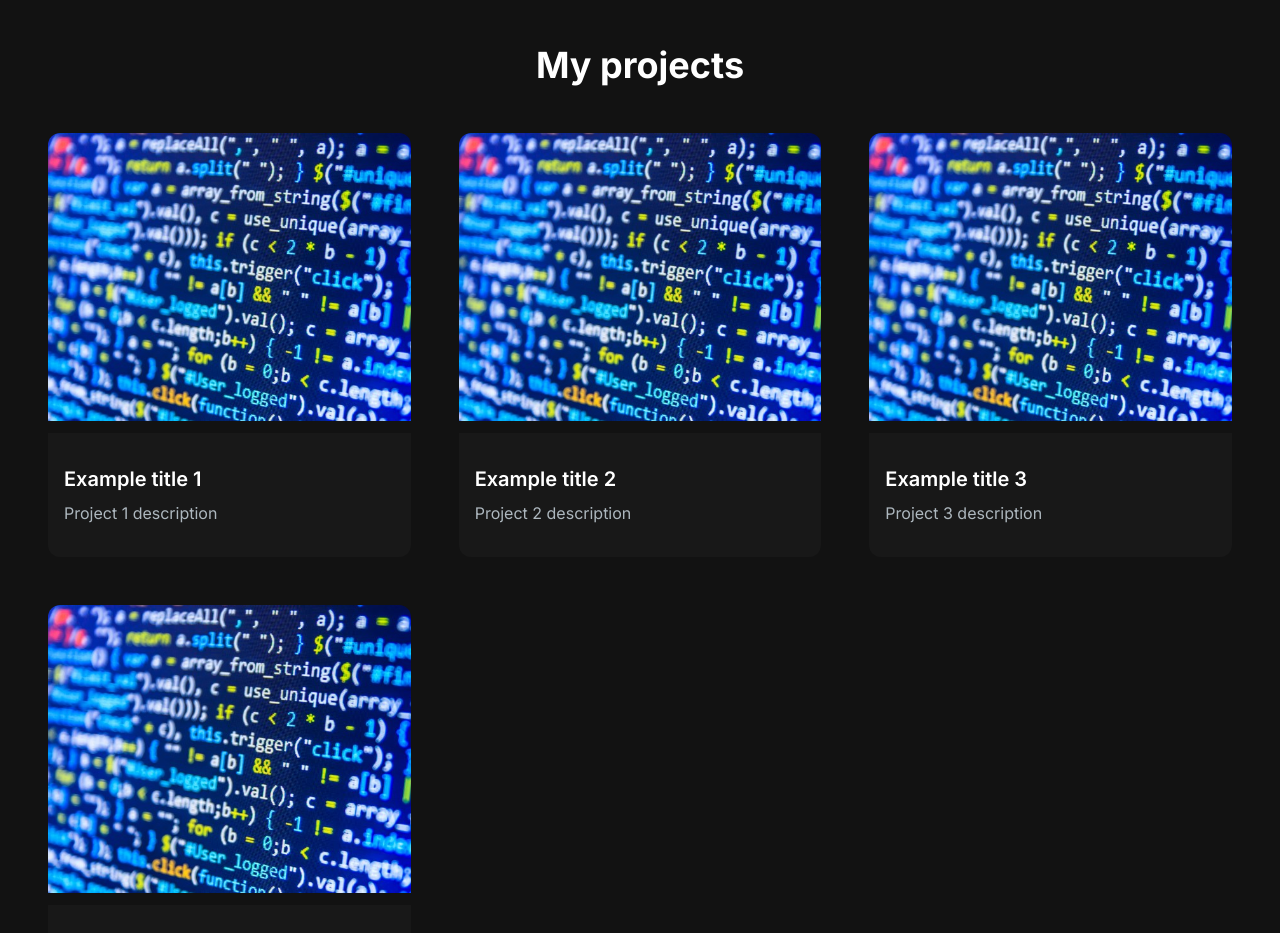
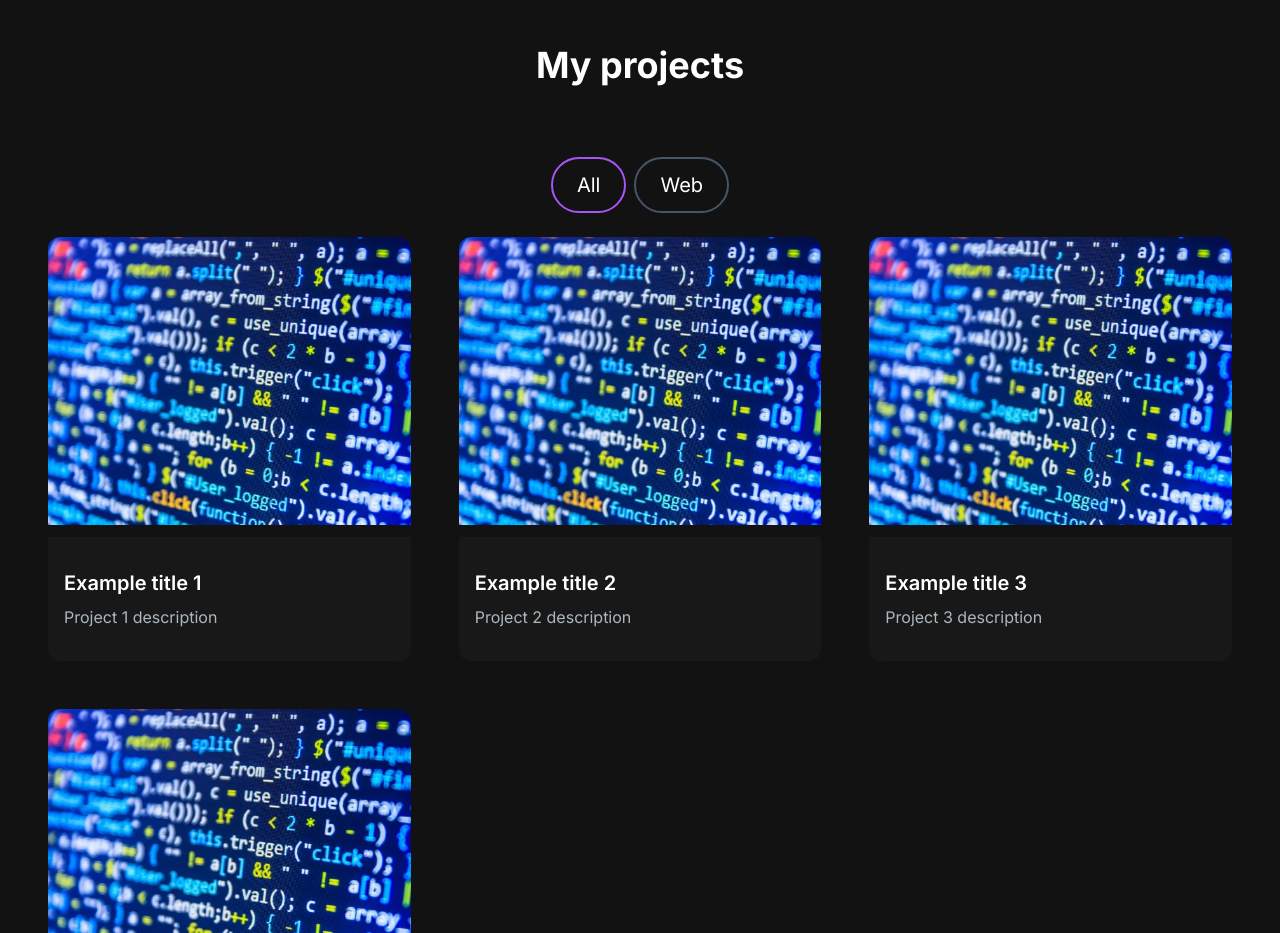
Before and after one commit to arturgesiarz/arturgesiarz.pl, a Next.js app: page / in a window 1280 px wide. Shown: the part 1180-2113 px from the top of the page. Built offline with nearby package versions, Linux system fonts and the light colour scheme.

Commit message:
Created ProjectTag

```diff
--- a/src/app/components/ProjectSection.jsx
+++ b/src/app/components/ProjectSection.jsx
@@ -46,6 +46,14 @@ const ProjectSection = () => {
             <h2 className="text-center text-4xl font-bold text-white mt-4 mb-8 md:mb-12">
                 My projects
             </h2>
+            <div className="text-white flex flex-row justify-center items-center gap-2 py-6">
+                <button className="rounded-full border-2 border-purple-500 px-6 py-3 text-xl cursor-pointer">
+                    All
+                </button>
+                <button className="rounded-full border-2 border-slate-600 hover:border-white px-6 py-3 text-xl cursor-pointer">
+                    Web
+                </button>
+            </div>
             <div className="grid md:grid-cols-3 gap-8 md:gap-12">
                 {projectsData.map((project) => (
                         <ProjectCard key={project.id}
--- /dev/null
+++ b/src/app/components/ProjectTag.jsx
@@ -0,0 +1,13 @@
+import React from "react";
+
+const ProjectTag = ({ name, onClick, isSelected }) => {
+    const buttonStyles = isSelected ? "text-white bg-purple-500" : "text-[#ADB7BE] border-slate-600 hover:border-white"
+
+    return (
+        <button className={`${buttonStyles} rounded-full border-2  px-6 py-3 text-xl cursor-pointer`} onClick={onClick}>
+            {name}
+        </button>
+    )
+}
+
+export default ProjectTag
```
